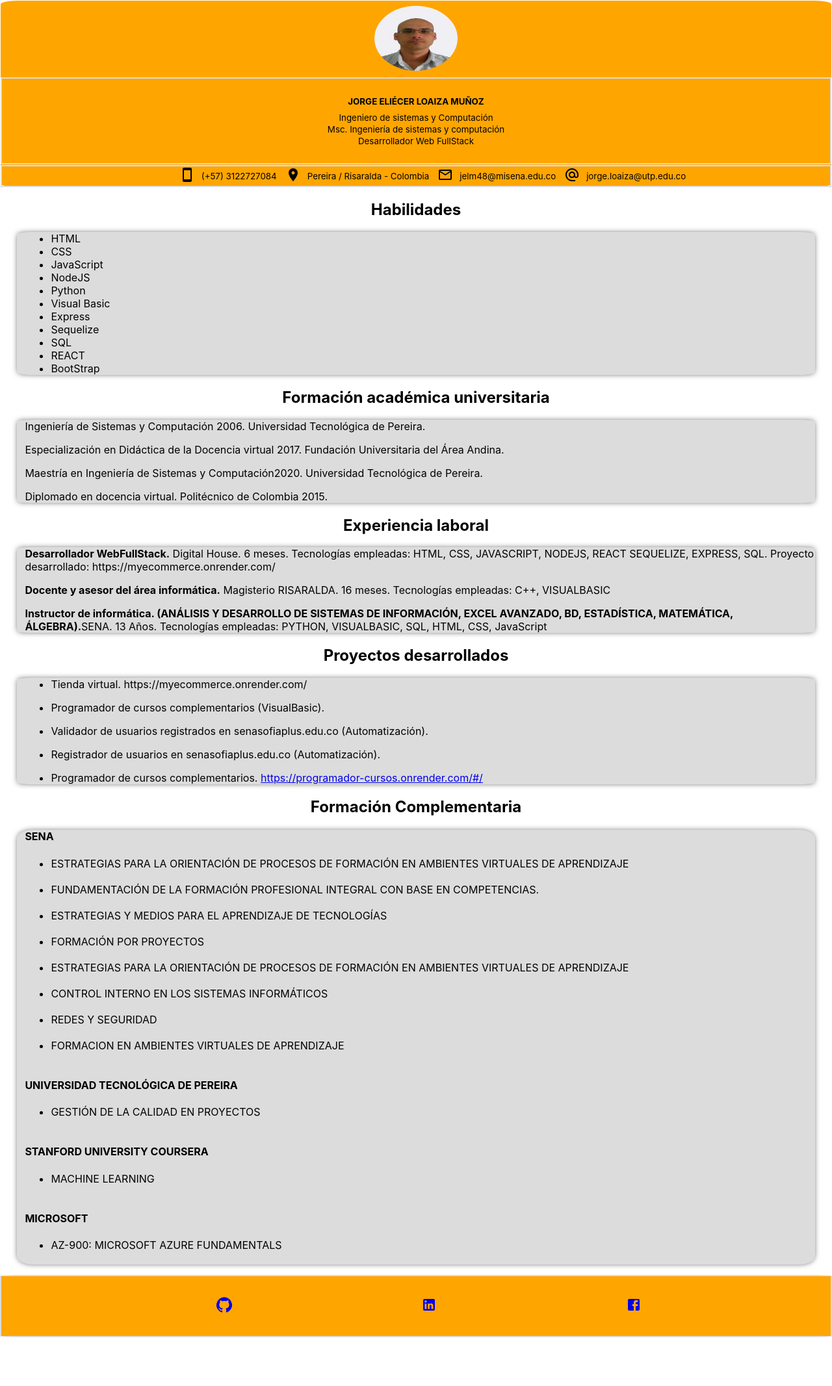
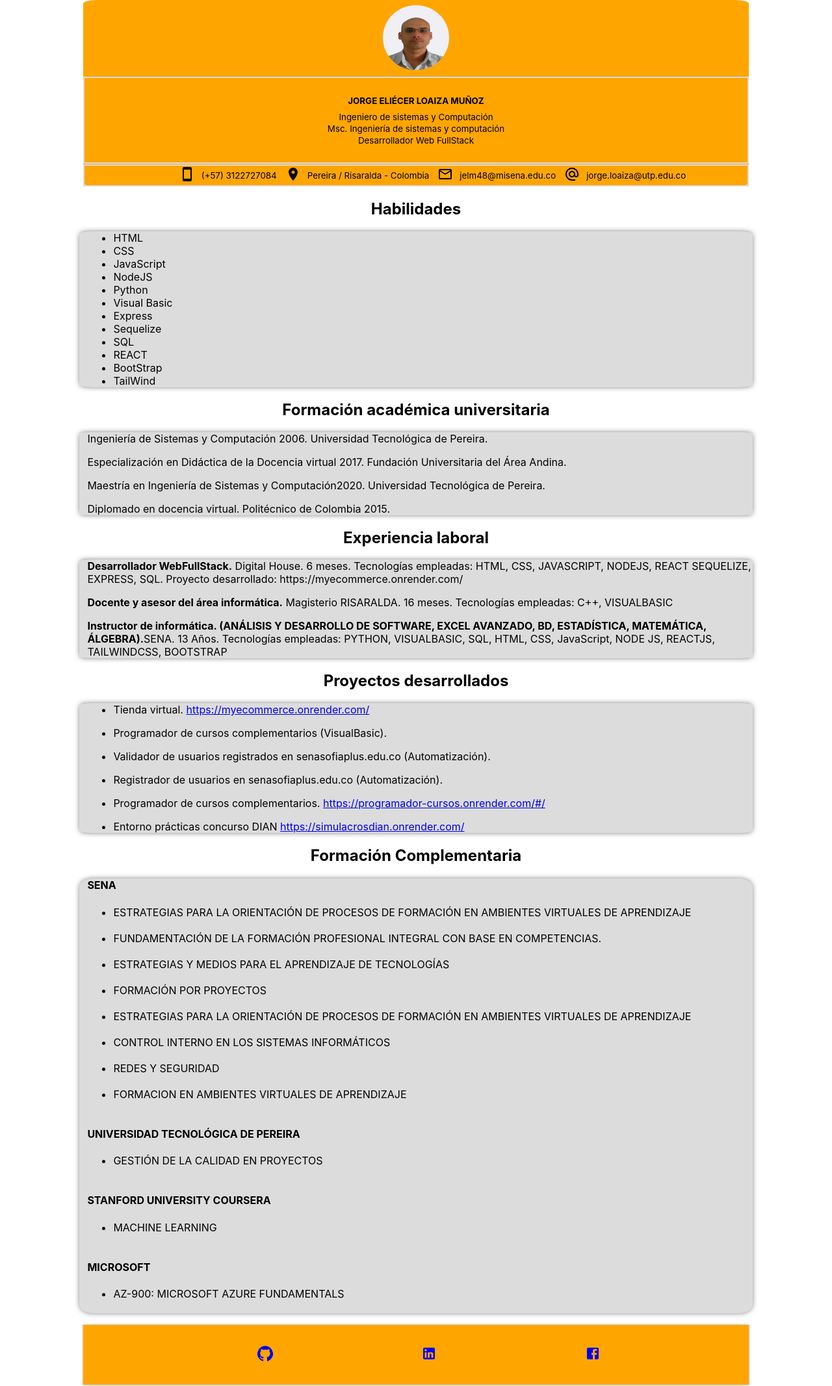
Before and after one commit to jorgeloaiza48/myCV, a React (Create React App) app: page / in a window 1280 px wide. Shown: the whole page at 65% size. Before the commit the page ends 2058 px from the top, so only its background shows below. Built offline with nearby package versions, Linux system fonts and the light colour scheme.

Commit message:
mejorando CV

```diff
--- a/src/components/footer/footer.css
+++ b/src/components/footer/footer.css
@@ -2,6 +2,8 @@
     background-color: orange;
     border: solid 2px gainsboro ;
     border-radius: 2%;
+    width: 80%;
+    margin: auto;
 }
 .contactListItemFooter{
     display: flex;
--- a/src/components/header/header.css
+++ b/src/components/header/header.css
@@ -29,7 +29,8 @@
     display: flex;
     flex-direction: column;
     flex: 1;
-    margin: 1px;
+    margin: auto;
+    width: 80%;
 }
 .headerPhoto{
     /* border: solid 2px gainsboro; */
--- a/src/components/main/Main.js
+++ b/src/components/main/Main.js
@@ -18,6 +18,7 @@ function Main() {
                 <li>SQL</li>
                 <li>REACT</li>
                 <li>BootStrap</li>
+                <li>TailWind</li>
             </ul>
         </div>
         <h2>Formación académica universitaria</h2>
@@ -32,17 +33,18 @@ function Main() {
           <p><strong>Desarrollador WebFullStack.</strong> Digital House. 6 meses. Tecnologías empleadas: HTML, CSS, JAVASCRIPT, NODEJS, REACT
             SEQUELIZE, EXPRESS, SQL. Proyecto desarrollado: https://myecommerce.onrender.com/</p>
           <p><strong>Docente y asesor del área informática.</strong> Magisterio RISARALDA. 16 meses. Tecnologías empleadas: C++, VISUALBASIC</p>
-          <p><strong>Instructor de informática. (ANÁLISIS Y DESARROLLO DE SISTEMAS DE INFORMACIÓN, EXCEL AVANZADO, BD, ESTADÍSTICA, MATEMÁTICA, ÁLGEBRA).</strong>SENA. 13 Años. Tecnologías empleadas: PYTHON, VISUALBASIC, SQL, HTML, CSS, JavaScript</p>
+          <p><strong>Instructor de informática. (ANÁLISIS Y DESARROLLO DE SOFTWARE, EXCEL AVANZADO, BD, ESTADÍSTICA, MATEMÁTICA, ÁLGEBRA).</strong>SENA. 13 Años. Tecnologías empleadas: PYTHON, VISUALBASIC, SQL, HTML, CSS, JavaScript, NODE JS, REACTJS, TAILWINDCSS, BOOTSTRAP</p>
           <p><strong></strong></p>
         </div>
         <h2>Proyectos desarrollados</h2>
         <div className="cvMain">
           <ul>
-           <li><p>Tienda virtual. https://myecommerce.onrender.com/</p></li>
+           <li><p>Tienda virtual. <a href='https://myecommerce.onrender.com/'>https://myecommerce.onrender.com/</a></p></li>
            <li><p>Programador de cursos complementarios (VisualBasic).</p></li>
            <li><p>Validador de usuarios registrados en senasofiaplus.edu.co (Automatización).</p></li>
            <li><p>Registrador de usuarios en senasofiaplus.edu.co (Automatización).</p></li>
            <li><p>Programador de cursos complementarios. <a href="https://programador-cursos.onrender.com/#/">https://programador-cursos.onrender.com/#/</a></p></li>
+           <li><p>Entorno prácticas concurso DIAN        <a href='https://simulacrosdian.onrender.com/'>https://simulacrosdian.onrender.com/</a></p></li>
            </ul>
         </div>
         <h2>Formación Complementaria</h2>
--- a/src/components/main/main.css
+++ b/src/components/main/main.css
@@ -35,6 +35,7 @@
     .cvMain{
         /* border: solid 2px red; */
        margin: auto;
+       width: 80%;
     }
 
 
```
Also changed, not shown: 1 other file (tests, documents, lock files or other folders).
